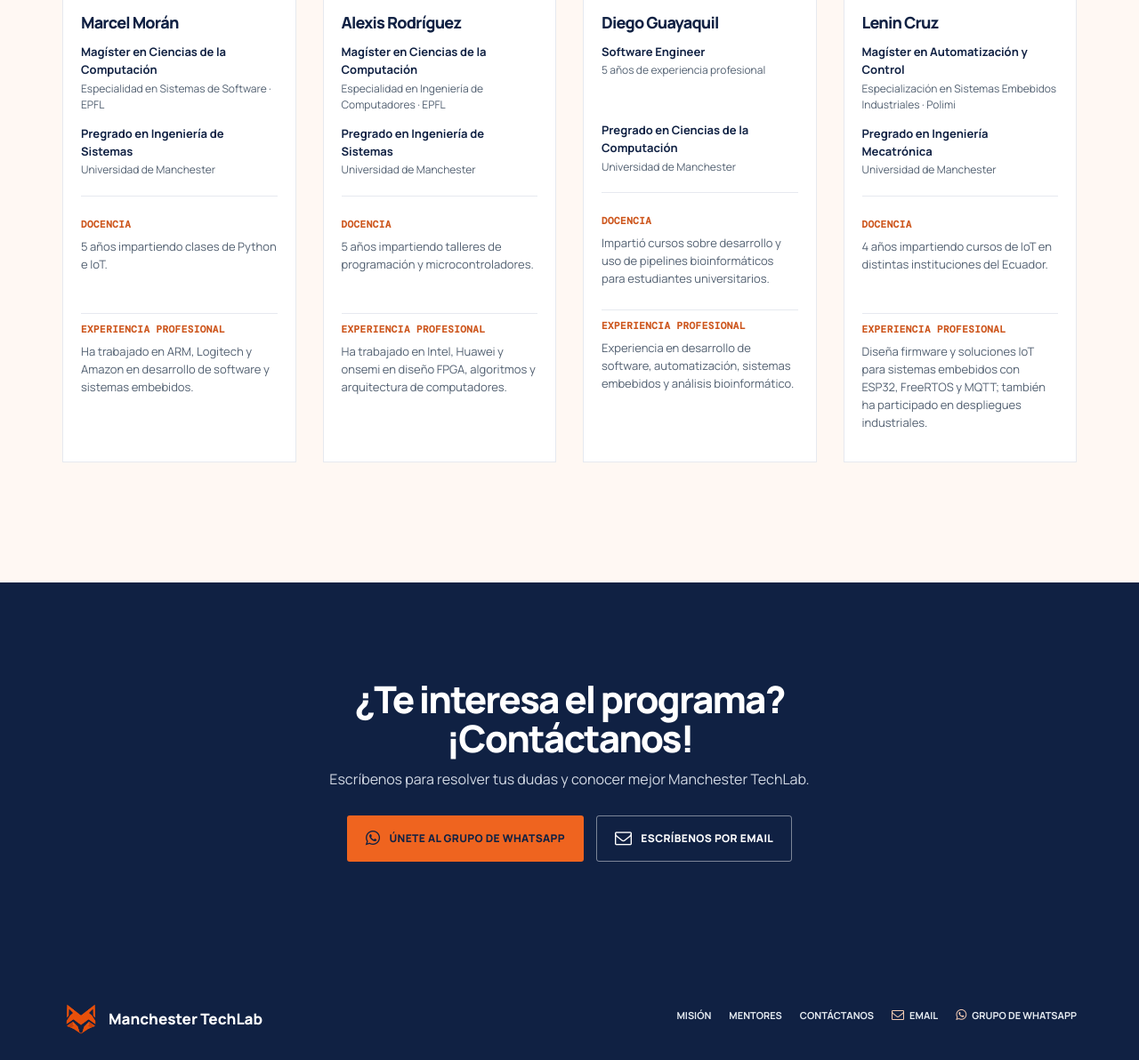
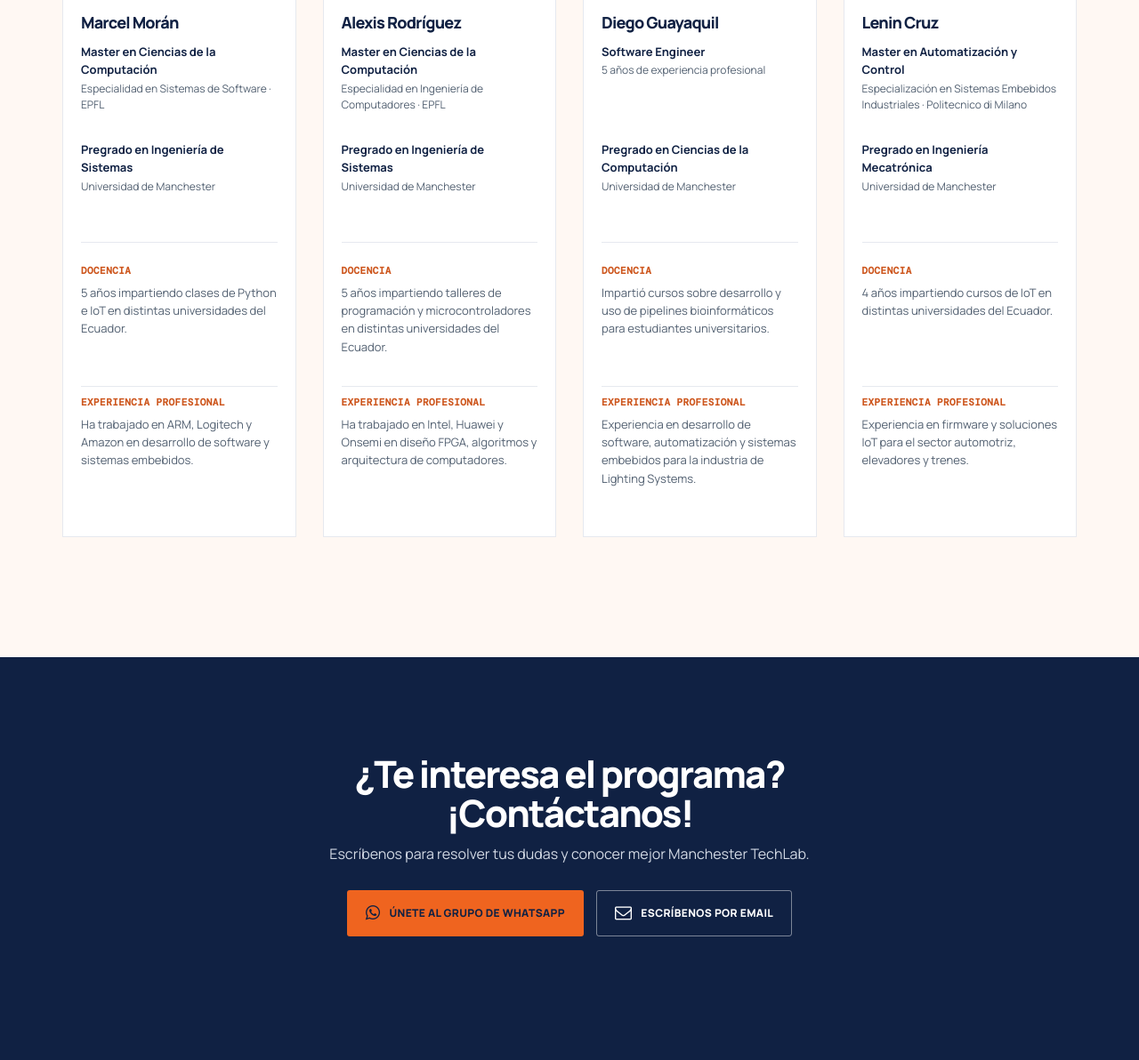
Before and after one commit to diegoguayas/Academy_Draft, a Jekyll site: the page built from index.html, in a window 1280 px wide and 1400 px high, scrolled down 1605 px, cut to the strip 208-1400 px from the top of the window. Shown: the whole strip at 89% size. Built offline with Jekyll 4.4.1, drawn with Linux system fonts in a browser that asks for light colours.

Commit message:
Update README and mentor profiles; enhance styling and images

```diff
--- a/_includes/aside.html
+++ b/_includes/aside.html
@@ -59,12 +59,12 @@
                     <div class="mentor-copy">
                         <h3>Marcel Morán</h3>
                         <div class="mentor-credentials">
-                            <p class="mentor-detail"><strong>Magíster en Ciencias de la Computación</strong><span>Especialidad en Sistemas de Software · EPFL</span></p>
+                            <p class="mentor-detail"><strong>Master en Ciencias de la Computación</strong><span>Especialidad en Sistemas de Software · EPFL</span></p>
                             <p class="mentor-detail"><strong>Pregrado en Ingeniería de Sistemas</strong><span>Universidad de Manchester</span></p>
                         </div>
                         <hr class="mentor-divider">
                         <div class="mentor-experience-grid">
-                            <div class="mentor-experience"><h4>Docencia</h4><p>5 años impartiendo clases de Python e IoT.</p></div>
+                            <div class="mentor-experience"><h4>Docencia</h4><p>5 años impartiendo clases de Python e IoT en distintas universidades del Ecuador.</p></div>
                             <div class="mentor-experience"><h4>Experiencia profesional</h4><p>Ha trabajado en ARM, Logitech y Amazon en desarrollo de software y sistemas embebidos.</p></div>
                         </div>
                     </div>
@@ -77,13 +77,13 @@
                     <div class="mentor-copy">
                         <h3>Alexis Rodríguez</h3>
                         <div class="mentor-credentials">
-                            <p class="mentor-detail"><strong>Magíster en Ciencias de la Computación</strong><span>Especialidad en Ingeniería de Computadores · EPFL</span></p>
+                            <p class="mentor-detail"><strong>Master en Ciencias de la Computación</strong><span>Especialidad en Ingeniería de Computadores · EPFL</span></p>
                             <p class="mentor-detail"><strong>Pregrado en Ingeniería de Sistemas</strong><span>Universidad de Manchester</span></p>
                         </div>
                         <hr class="mentor-divider">
                         <div class="mentor-experience-grid">
-                            <div class="mentor-experience"><h4>Docencia</h4><p>5 años impartiendo talleres de programación y microcontroladores.</p></div>
-                            <div class="mentor-experience"><h4>Experiencia profesional</h4><p>Ha trabajado en Intel, Huawei y onsemi en diseño FPGA, algoritmos y arquitectura de computadores.</p></div>
+                            <div class="mentor-experience"><h4>Docencia</h4><p>5 años impartiendo talleres de programación y microcontroladores en distintas universidades del Ecuador.</p></div>
+                            <div class="mentor-experience"><h4>Experiencia profesional</h4><p>Ha trabajado en Intel, Huawei y Onsemi en diseño FPGA, algoritmos y arquitectura de computadores.</p></div>
                         </div>
                     </div>
                 </article>
@@ -101,7 +101,7 @@
                         <hr class="mentor-divider">
                         <div class="mentor-experience-grid">
                             <div class="mentor-experience"><h4>Docencia</h4><p>Impartió cursos sobre desarrollo y uso de pipelines bioinformáticos para estudiantes universitarios.</p></div>
-                            <div class="mentor-experience"><h4>Experiencia profesional</h4><p>Experiencia en desarrollo de software, automatización, sistemas embebidos y análisis bioinformático.</p></div>
+                            <div class="mentor-experience"><h4>Experiencia profesional</h4><p>Experiencia en desarrollo de software, automatización y sistemas embebidos para la industria de Lighting Systems.</p></div>
                         </div>
                     </div>
                 </article>
@@ -113,13 +113,13 @@
                     <div class="mentor-copy">
                         <h3>Lenin Cruz</h3>
                         <div class="mentor-credentials">
-                            <p class="mentor-detail"><strong>Magíster en Automatización y Control</strong><span>Especialización en Sistemas Embebidos Industriales · Polimi</span></p>
+                            <p class="mentor-detail"><strong>Master en Automatización y Control</strong><span>Especialización en Sistemas Embebidos Industriales · Politecnico di Milano</span></p>
                             <p class="mentor-detail"><strong>Pregrado en Ingeniería Mecatrónica</strong><span>Universidad de Manchester</span></p>
                         </div>
                         <hr class="mentor-divider">
                         <div class="mentor-experience-grid">
-                            <div class="mentor-experience"><h4>Docencia</h4><p>4 años impartiendo cursos de IoT en distintas instituciones del Ecuador.</p></div>
-                            <div class="mentor-experience"><h4>Experiencia profesional</h4><p>Diseña firmware y soluciones IoT para sistemas embebidos con ESP32, FreeRTOS y MQTT; también ha participado en despliegues industriales.</p></div>
+                            <div class="mentor-experience"><h4>Docencia</h4><p>4 años impartiendo cursos de IoT en distintas universidades del Ecuador.</p></div>
+                            <div class="mentor-experience"><h4>Experiencia profesional</h4><p>Experiencia en firmware y soluciones IoT para el sector automotriz, elevadores y trenes.</p></div>
                         </div>
                     </div>
                 </article>
--- a/css/main.scss
+++ b/css/main.scss
@@ -69,14 +69,14 @@ section { padding: 110px 0; }
 .mentor-copy { display: flex; flex: 1; flex-direction: column; padding: 20px; }
 .mentor-grid h3 { margin: 0 0 14px; font-size: 18px; }
 .mentor-grid p { margin: 0 0 12px; color: $slate; font-size: 13px; line-height: 1.55; }
-.mentor-credentials { display: grid; grid-template-rows: repeat(2, minmax(76px, auto)); }
+.mentor-credentials { display: grid; grid-template-rows: repeat(2, 110px); }
 .mentor-detail { min-height: 76px; }
 .mentor-detail strong, .mentor-detail span { display: block; }
 .mentor-detail strong { color: $ink; }
 .mentor-detail span { margin-top: 2px; color: $slate; font-size: 12px; }
 .mentor-detail-empty { visibility: hidden; }
 .mentor-divider { width: 100%; max-width: none; margin: 4px 0 14px; border: 0; border-top: 1px solid $line; }
-.mentor-experience-grid { display: grid; grid-template-rows: repeat(2, minmax(118px, auto)); }
+.mentor-experience-grid { display: grid; grid-template-rows: repeat(2, 148px); }
 .mentor-experience { padding: 10px 0 14px; border-bottom: 1px solid $line; }
 .mentor-experience:last-child { border-bottom: 0; }
 .mentor-experience h4 { margin: 0 0 7px; color: $orange-deep; font: 700 11px/1.35 $mono; letter-spacing: .04em; text-transform: uppercase; }
@@ -89,4 +89,4 @@ section { padding: 110px 0; }
 .site-footer { padding: 46px 0 18px; background: $ink; color: #fff; }.footer-brand { display: inline-flex; align-items: center; gap: 10px; color: #fff; font-size: 17px; font-weight: 800; margin-bottom: 10px; }.site-footer p { color: #b4bfd0; font-size: 13px; }.footer-links { display: flex; flex-wrap: wrap; justify-content: flex-end; gap: 10px 20px; padding-top: 8px; }.footer-links a { color: #e7edf3; font-size: 11px; font-weight: 700; text-transform: uppercase; }.footer-links i { margin-right: 6px; color: $peach; font-size: 14px; }.footer-bottom { border-top: 1px solid #344563; margin-top: 30px; padding-top: 17px; color: #b4bfd0; font: 10px $mono; }.footer-bottom span { float: right; }
 
 @media (max-width: 991px) { .mentor-grid > [class*="col-"] { flex-basis: 50%; max-width: 50%; }.mentor-grid article { margin-bottom: 0; }.learning-grid article { min-height: 195px; }.project-stages { grid-template-columns: repeat(2,1fr); } }
-@media (max-width: 767px) { section { padding: 72px 0; } h2 { font-size: 34px; }.navbar-default .navbar-collapse { border-color: #344153; }.navbar-default .nav > li > a { padding: 12px 15px; }.navbar-default .nav-apply a { margin: 6px 15px 15px; text-align: center; }.fe-hero { min-height: 690px; }.fe-hero h1 { font-size: 68px; }.hero-logo { display: none; }.hero-actions { display: block; margin-bottom: 42px; }.hero-link { display: inline-block; margin: 19px 0 0 4px; }.program-facts li { padding: 0 12px; }.program-facts strong { font-size: 17px; }.program-facts span { font-size: 8px; }.mentor-grid > [class*="col-"] { flex-basis: 100%; max-width: 100%; }.mentor-grid > div:nth-child(-n+2) article { min-height: 520px; }.timeline:before { left: 29px; }.week-card { grid-template-columns: 72px 1fr; gap: 10px; padding-right: 4px; }.week-number { width: 61px; font-size: 13px; }.week-card h3 { font-size: 18px; }.project-stages { grid-template-columns: 1fr; margin-top: 55px; }.metrics strong { font-size: 20px; }.smart-room-display { margin-top: 42px; }.outcome-grid article { min-height: 0; }.footer-links { justify-content: flex-start; margin-top: 15px; }.footer-bottom span { float: none; display: block; margin-top: 5px; } }
+@media (max-width: 767px) { section { padding: 72px 0; } h2 { font-size: 34px; }.navbar-default .navbar-collapse { border-color: #344153; }.navbar-default .nav > li > a { padding: 12px 15px; }.navbar-default .nav-apply a { margin: 6px 15px 15px; text-align: center; }.fe-hero { min-height: 690px; }.fe-hero h1 { font-size: 68px; }.hero-logo { display: none; }.hero-actions { display: block; margin-bottom: 42px; }.hero-link { display: inline-block; margin: 19px 0 0 4px; }.program-facts li { padding: 0 12px; }.program-facts strong { font-size: 17px; }.program-facts span { font-size: 8px; }.mentor-grid > [class*="col-"] { flex-basis: 100%; max-width: 100%; }.mentor-grid article { min-height: 0; }.timeline:before { left: 29px; }.week-card { grid-template-columns: 72px 1fr; gap: 10px; padding-right: 4px; }.week-number { width: 61px; font-size: 13px; }.week-card h3 { font-size: 18px; }.project-stages { grid-template-columns: 1fr; margin-top: 55px; }.metrics strong { font-size: 20px; }.smart-room-display { margin-top: 42px; }.outcome-grid article { min-height: 0; }.footer-links { justify-content: flex-start; margin-top: 15px; }.footer-bottom span { float: none; display: block; margin-top: 5px; } }
```
Also changed, not shown: README.md, 2 other files.
